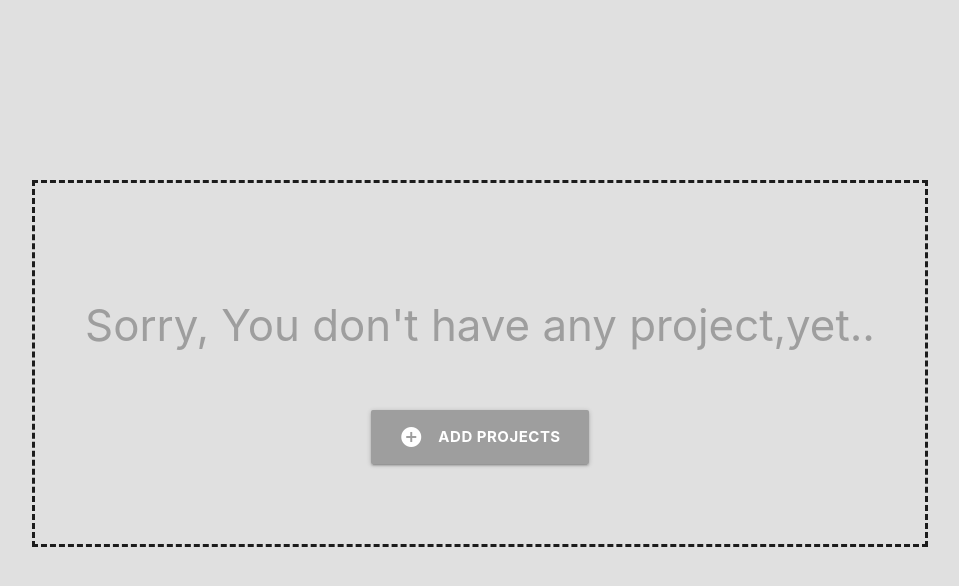
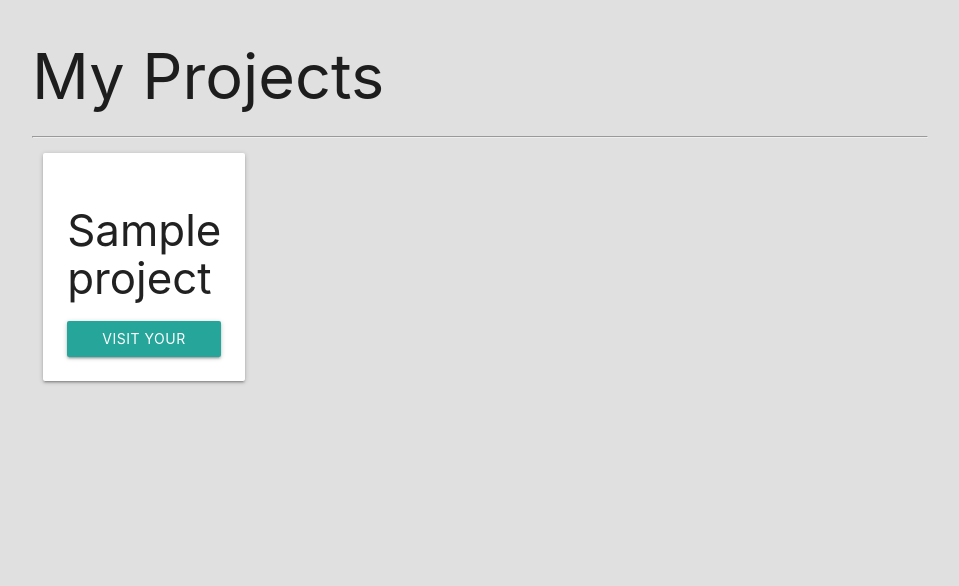
Before and after one commit to hmabubakar313/budget_app, a Django app: template budgetproject/budget/templates/budget/project-list.html in a window 1280 px wide. Shown: the top 586 px of the page, without its empty margins (160-1119 px from the left). Run offline with Django 3.2, Linux system fonts and the light colour scheme; the template is opened without the code that fills it: most values are stand-ins (such as "Sample title", 1, 10 or a date in 2020).

Commit message:
stylling and ordering project according to amount

```diff
--- a/budgetproject/budget/models.py
+++ b/budgetproject/budget/models.py
@@ -35,3 +35,6 @@
     title = models.CharField(max_length=100)
     amount = models.DecimalField(max_digits=10,decimal_places=2)
     category = models.ForeignKey(Category,on_delete=models.CASCADE)
+
+    class Meta:
+        ordering = ('-amount',)
--- a/budgetproject/budget/static/css/styles.css
+++ b/budgetproject/budget/static/css/styles.css
@@ -64,6 +64,10 @@
 {
     background-color: #f2f2f2;
 }
+.section-expenses .close-icon:hover
+{
+    cursor: pointer;
+}
 @media(max-width:992px)
 {
     .section-stats h1
--- a/budgetproject/budget/templates/budget/project-detail.html
+++ b/budgetproject/budget/templates/budget/project-detail.html
@@ -54,7 +54,7 @@
                          <span class="title bold">{{ expense.category.name }}</span>
                      </div>
 
-                     <a onclick="deleteExpense(this)" data-id="{{ expense.id }}"><i class="material-icons red-text right">close</i></a>
+                     <a  class="close-icon" onclick="deleteExpense(this)" data-id="{{ expense.id }}"><i class="material-icons red-text right">close</i></a>
 
 
 
--- a/budgetproject/budget/templates/budget/project-list.html
+++ b/budgetproject/budget/templates/budget/project-list.html
@@ -1,6 +1,17 @@
 {% extends 'budget/base.html' %}
 {%  block content %}
 <div class="container">
+    <h1>My Projects</h1>
+    <hr>
+    <div class="row">
+        {% for project in project_list %}
+        <div class="col s12 l3">
+            <div class="card-panel">
+                <h3>{{ project.name }}</h3>
+                <a href="{%url 'detail' project.slug %}" class="btn">Visit Your Projects</a>
+            </div>
+        </div>
+        {% empty %}
         <div class="noproject-wrapper center">
             <h3 class="grey-text">Sorry, You don't have any project,yet..</h3>
             <a href="" class="btn-large grey">
@@ -8,5 +19,8 @@
                 <span class="bold">Add projects</span>
             </a>
         </div>
+        {% endfor %}
+    </div>
+
 </div>
 {% endblock %}
--- a/budgetproject/budget/views.py
+++ b/budgetproject/budget/views.py
@@ -7,7 +7,8 @@
 import json
 
 def project_list(request):
-    return render(request,'budget/project-list.html')
+    project_list = Project.objects.all()
+    return render(request,'budget/project-list.html',{'project_list':project_list})
 
 def project_detail(request,project_slug):
     project = get_object_or_404(Project,slug=project_slug)
```
Also changed, not shown: budgetproject/db.sqlite3. Lines whose indentation alone changed are shown as unchanged.
